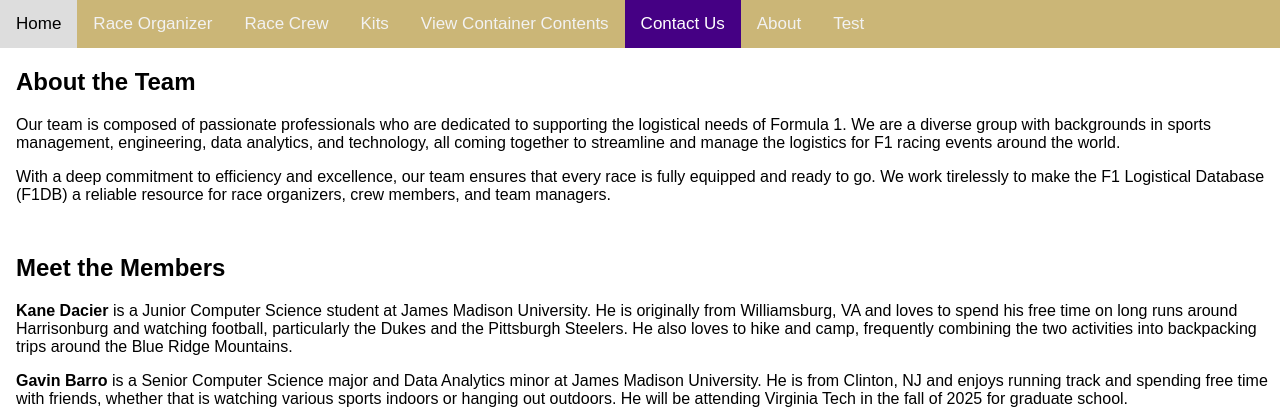
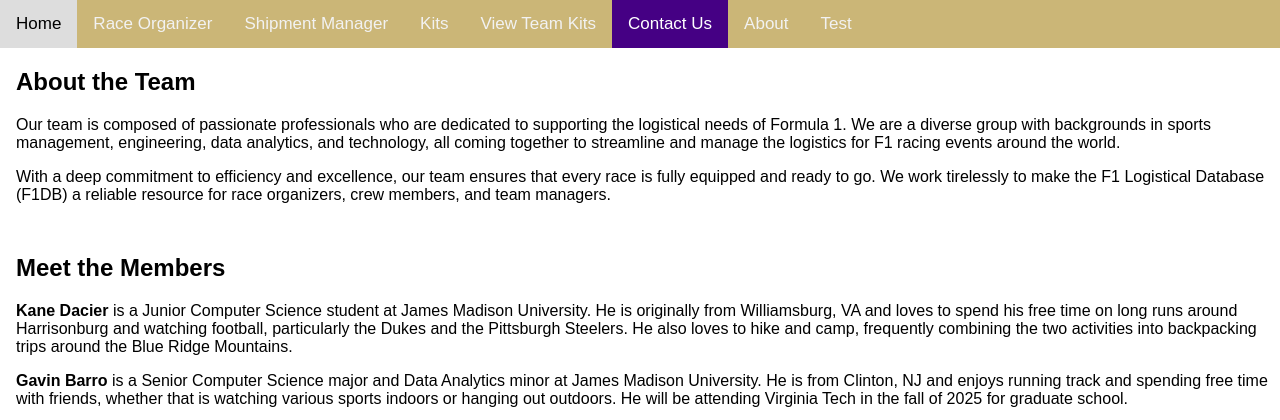
Before and after one commit to gavin-barro/DataRacers, a Flask app: page /contact in a window 1280 px wide. Shown: the top 420 px of the page. Run offline with Flask 3, Linux system fonts and the light colour scheme.

Commit message:
changing text on website to match desired output

```diff
--- a/webapp/templates/about.jinja
+++ b/webapp/templates/about.jinja
@@ -42,7 +42,7 @@
 <div class="topnav">
   <a class="active" href="/">Home</a>
   <a href="/raceorganizer">Race Organizer</a>
-  <a href="/race_crew">Race Crew</a>
+  <a href="/race_crew">Shipment Manager</a>
   <a href="/team_manager">Team Manager</a>
   <a href="/kit">All Kits</a>
   <a href="/select_team_kits"> View Team Kits</a>
--- a/webapp/templates/contact.jinja
+++ b/webapp/templates/contact.jinja
@@ -42,9 +42,9 @@
 <div class="topnav">
   <a href="/">Home</a>
   <a href="/raceorganizer">Race Organizer</a>
-  <a href="/race_crew">Race Crew</a>
+  <a href="/race_crew">Shipment Manager</a>
   <a href="/kit">Kits</a>
-  <a href="/select_team_kits">View Container Contents</a>
+  <a href="/select_team_kits">View Team Kits</a>
   <a href="/contact" class="active">Contact Us</a>
   <a href="/about">About</a>
   <a href="/test">Test</a>
--- a/webapp/templates/kit_all.jinja
+++ b/webapp/templates/kit_all.jinja
@@ -84,7 +84,7 @@
 <div class="topnav">
   <a class="active" href="/">Home</a>
   <a href="/raceorganizer">Race Organizer</a>
-  <a href="/race_crew">Race Crew</a>
+  <a href="/race_crew">Shipment Manager</a>
   <a href="/team_manager">Team Manager</a>
   <a href="/kit">All Kits</a>
   <a href="/select_team_kits"> View Team Kits</a>
--- a/webapp/templates/raceorganizer.jinja
+++ b/webapp/templates/raceorganizer.jinja
@@ -54,7 +54,7 @@
 <div class="topnav">
   <a class="active" href="/">Home</a>
   <a href="/raceorganizer">Race Organizer</a>
-  <a href="/race_crew">Race Crew</a>
+  <a href="/race_crew">Shipment Manager</a>
   <a href="/team_manager">Team Manager</a>
   <a href="/kit">All Kits</a>
   <a href="/select_team_kits"> View Team Kits</a>
```
